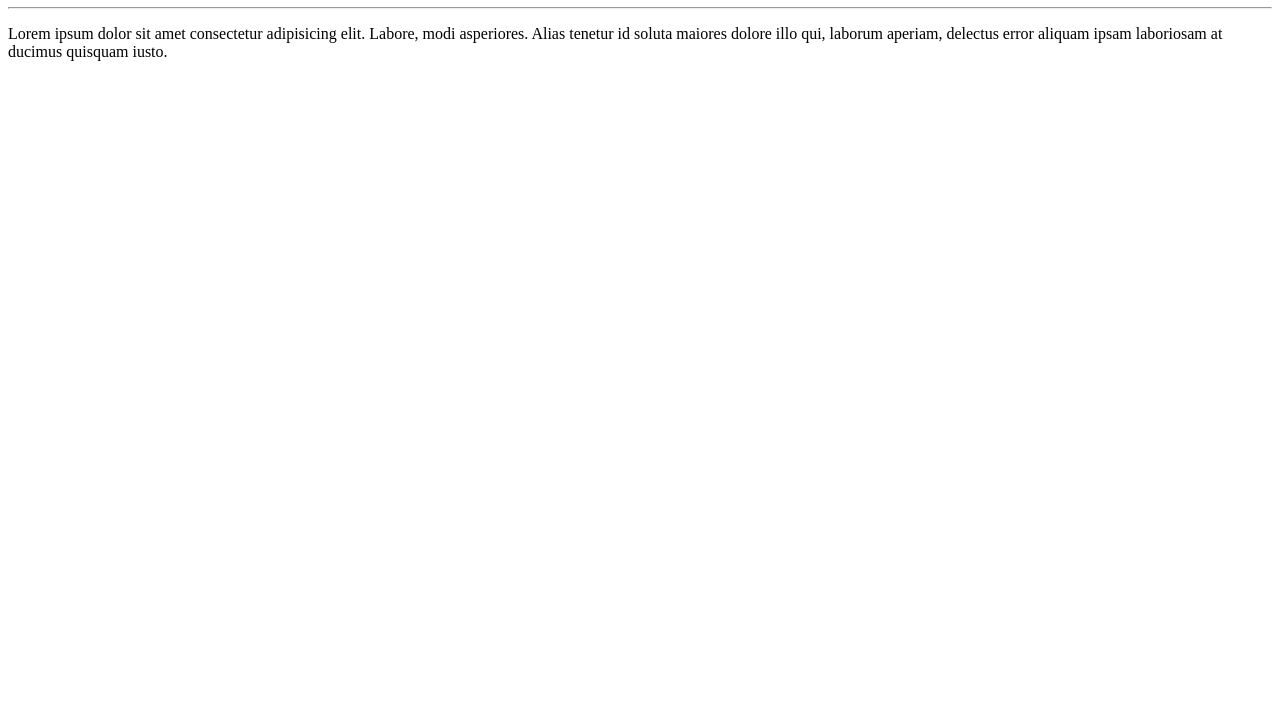
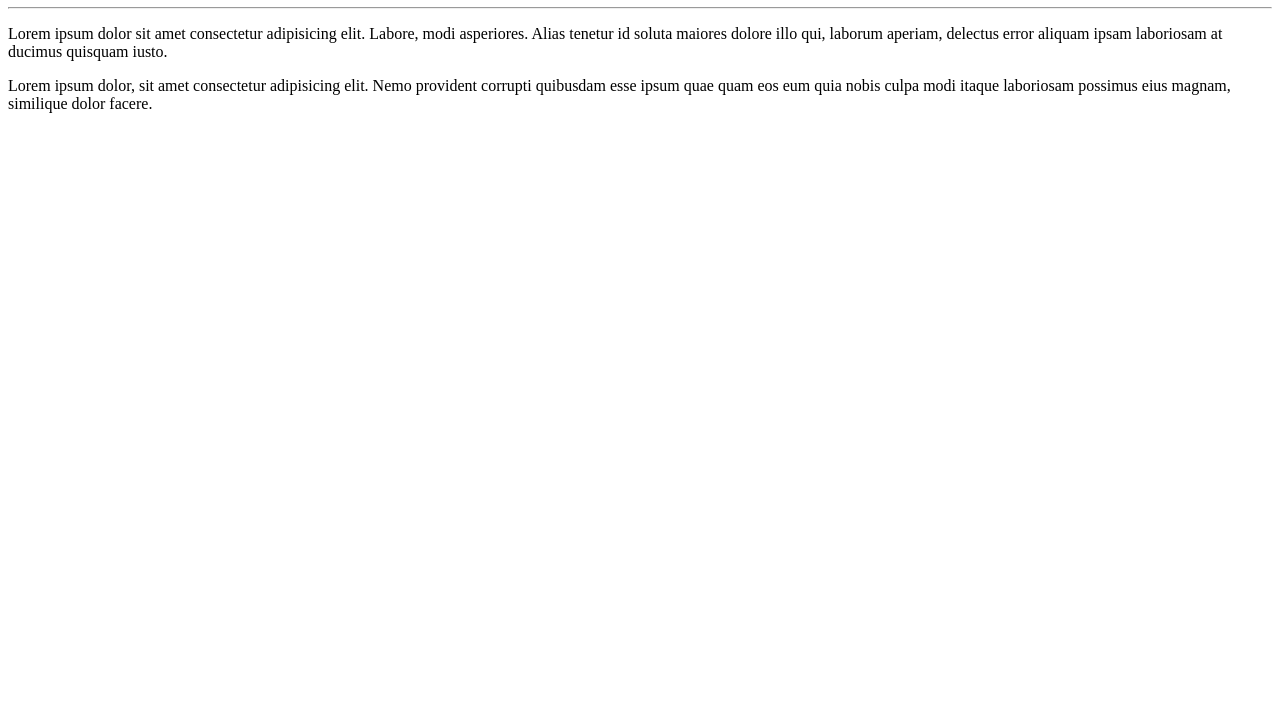
Before and after one commit to lucasnogueiragomes/Ola-Mundo, a plain HTML site: page site-exemplo/index.html in a window 1280 px wide. Shown: the part 73-800 px from the top of the page. Drawn offline with Linux system fonts and the light colour scheme.

Commit message:
Novo parágrafo

```diff
--- a/site-exemplo/index.html
+++ b/site-exemplo/index.html
@@ -10,5 +10,6 @@
     <h1>Olá, Mundo!</h1>
     <hr>
     <p>Lorem ipsum dolor sit amet consectetur adipisicing elit. Labore, modi asperiores. Alias tenetur id soluta maiores dolore illo qui, laborum aperiam, delectus error aliquam ipsam laboriosam at ducimus quisquam iusto.</p>
+    <p>Lorem ipsum dolor, sit amet consectetur adipisicing elit. Nemo provident corrupti quibusdam esse ipsum quae quam eos eum quia nobis culpa modi itaque laboriosam possimus eius magnam, similique dolor facere.</p>
 </body>
 </html>
```
